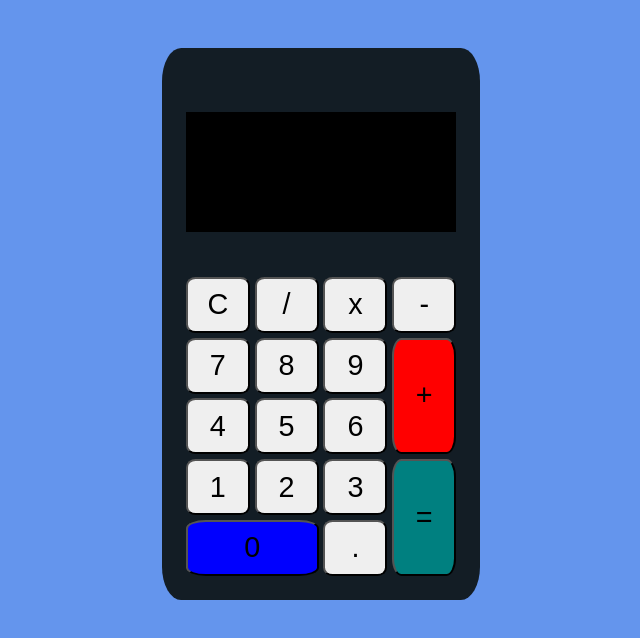
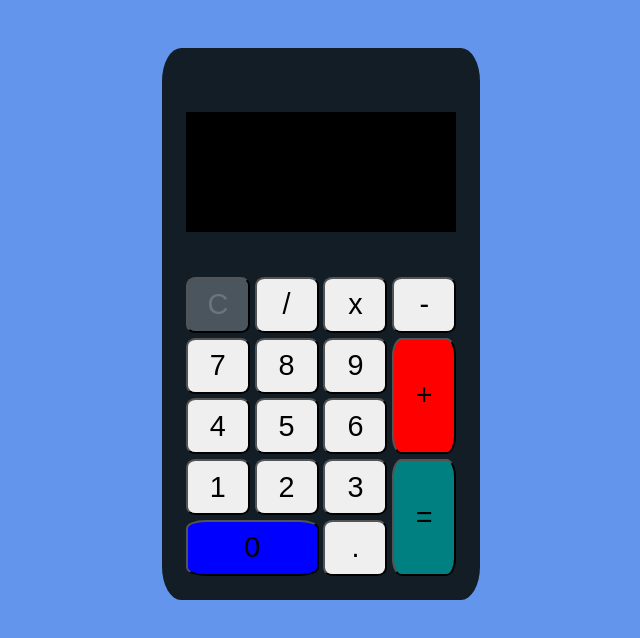
Before and after one commit to Brian4755/Calculator, a React (Create React App) app: page / in a window 1280 px wide. Shown: the top 638 px of the page, without its empty margins (319-959 px from the left). Built offline with nearby package versions, Linux system fonts and the light colour scheme.

Commit message:
cear button color change

```diff
--- a/src/App.css
+++ b/src/App.css
@@ -66,3 +66,8 @@ body {
   grid-row: 5/-1;
   grid-column: 4/4;
 }
+
+.clear-button {
+  background-color: rgb(74,85,94);
+  color: rgb(105,118,127)
+}
--- a/src/Calculator.js
+++ b/src/Calculator.js
@@ -78,7 +78,7 @@ const Calculator = () => {
           <div className="previous-output">{state.prev}{state.operation}</div>
           <div>{state.output}</div>
         </div>
-        <button onClick={() => dispatch({type: 'clear'})}>C</button>
+        <button className="clear-button" onClick={() => dispatch({type: 'clear'})}>C</button>
         <Operation operation={'/'} dispatch={dispatch}/>
         <Operation operation={'x'} dispatch={dispatch}/>
         <Operation operation={'-'} dispatch={dispatch}/>
```
